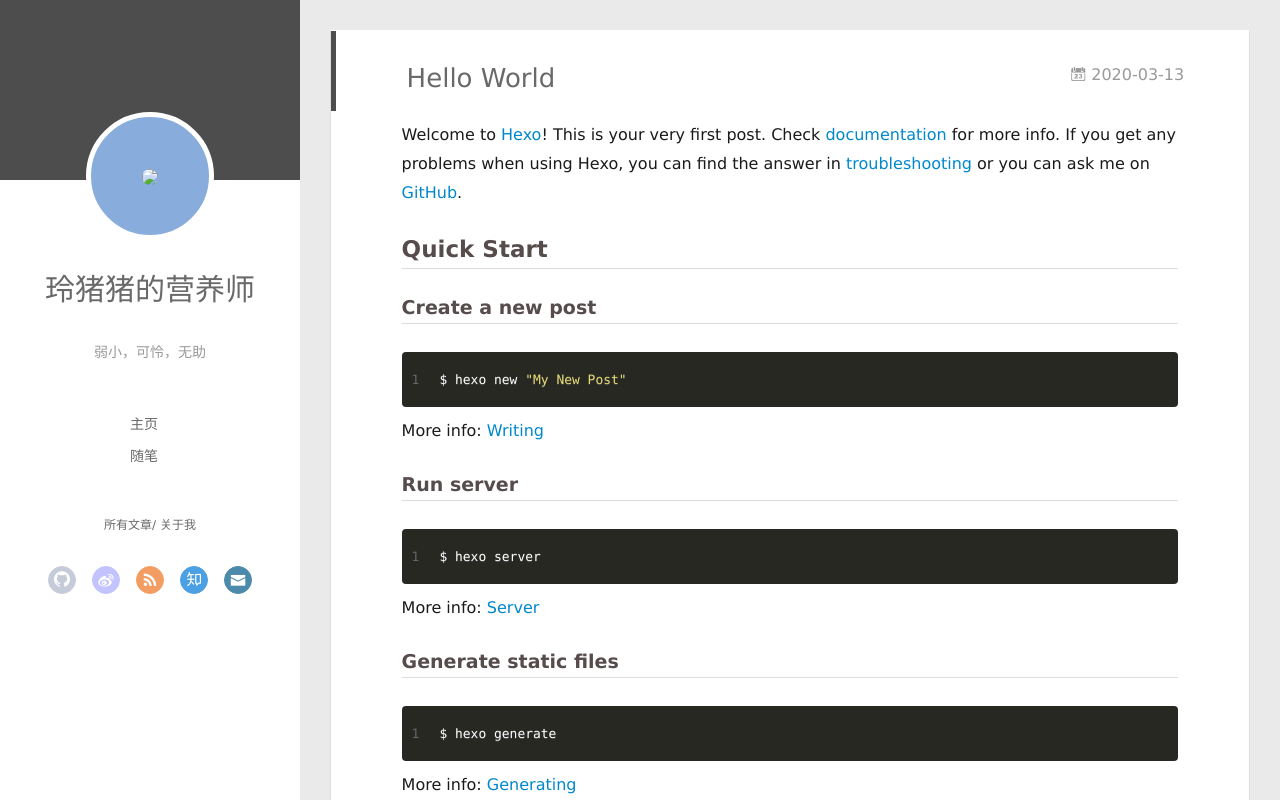
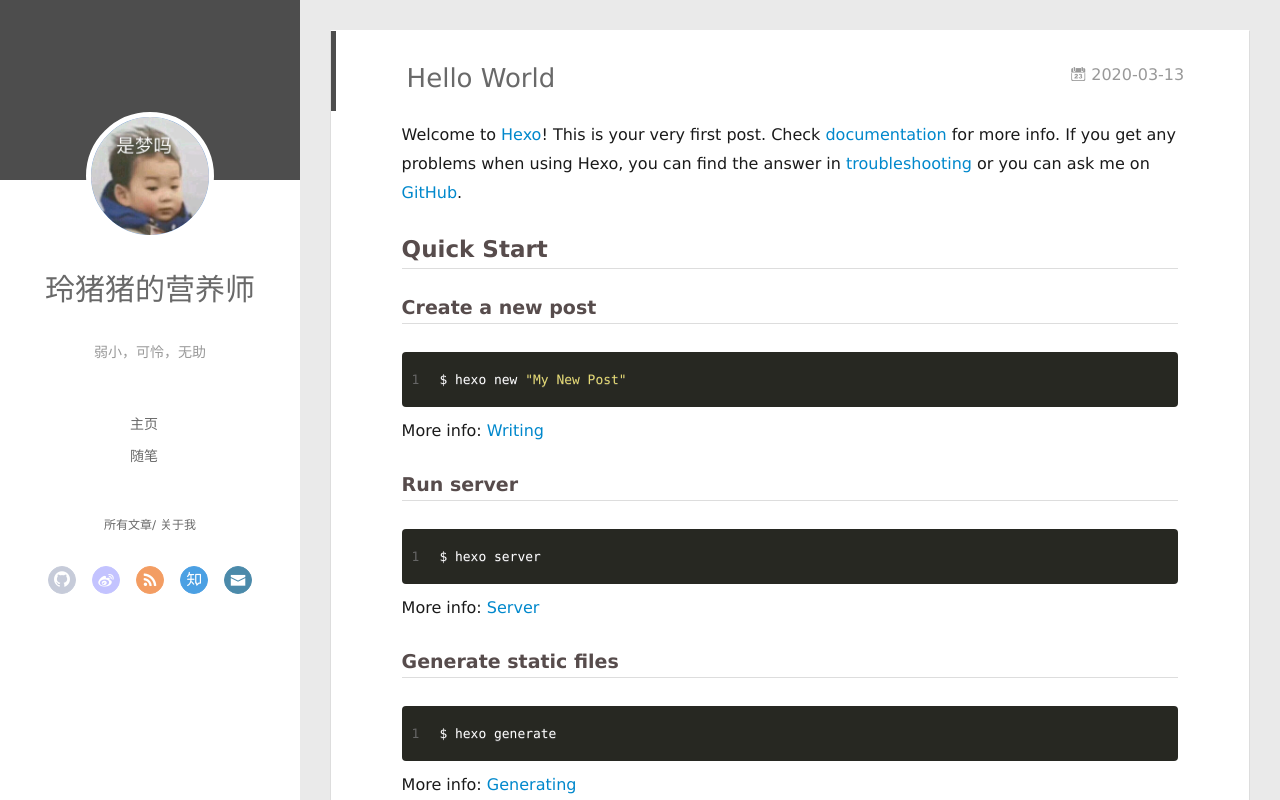
Before and after one commit to Heronking/Heronking.github.io, a plain HTML site: page archives/16107.html in a window 1280 px wide. Drawn offline with nearby package versions, Linux system fonts and the light colour scheme; some packages are replaced by stand-ins of ours; no server answers; a script that the page names is missing.

Commit message:
Site updated: 2020-03-14 16:32:59

```diff
--- a/archives/16107.html
+++ b/archives/16107.html
@@ -53,7 +53,7 @@
 <div class="intrude-less">
 	<header id="header" class="inner">
 		<a href="/" class="profilepic">
-			<img src="/assets/img/avatar.jpg" class="js-avatar">
+			<img src="/img/avatar.jpg" class="js-avatar">
 		</a>
 		<hgroup>
 		  <h1 class="header-author"><a href="/">玲猪猪的营养师</a></h1>
@@ -113,7 +113,7 @@
 	<div class="intrude-less">
 		<header id="header" class="inner">
 			<div class="profilepic">
-				<img src="/assets/img/avatar.jpg" class="js-avatar">
+				<img src="/img/avatar.jpg" class="js-avatar">
 			</div>
 			<hgroup>
 			  <h1 class="header-author js-header-author">玲猪猪的营养师</h1>
--- /dev/null
+++ b/content.json
@@ -0,0 +1 @@
+[{"title":"Hello World","date":"2020-03-13T11:53:49.303Z","path":"archives/16107.html","tags":[]}]
```
Also changed, not shown: archives/2020/03/index.html (+2 -2 lines), archives/2020/index.html (+2 -2 lines), archives/index.html (+2 -2 lines), index.html (+2 -2 lines).
